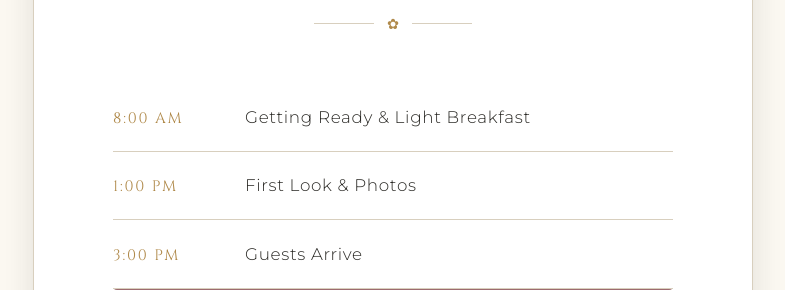
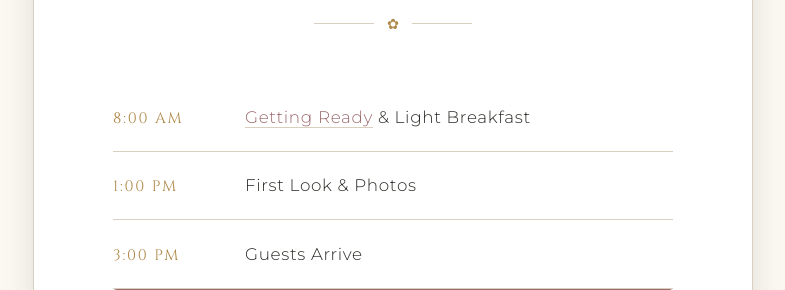
Before and after one commit to stevenliuxd/wedding-site, a Flask app: page /weddingparty in a window 1280 px wide. Shown: the part 2420-2710 px from the top of the page, without its empty margins (247-1032 px from the left). Run offline with Flask 3, Linux system fonts and the light colour scheme.

Commit message:
Link Getting Ready to makeup page, point back-link to wedding party
Co-Authored-By: Claude Opus 4.7 <noreply@anthropic.com>

```diff
--- a/templates/makeup.html
+++ b/templates/makeup.html
@@ -109,7 +109,7 @@
 </div>
 
 <p style="text-align: center; margin-top: 2rem; font-size: .85rem;">
-  <a href="{{ url_for('index') }}" style="color: var(--muted); border: none;">&larr; Back to wedding site</a>
+  <a href="{{ url_for('wedding_party') }}" style="color: var(--muted); border: none;">&larr; Back to wedding party</a>
 </p>
 
 </body>
--- a/templates/wedding_party.html
+++ b/templates/wedding_party.html
@@ -78,7 +78,7 @@
   <div class="program">
     <div class="program-row">
       <div class="program-time">8:00 AM</div>
-      <div class="program-event">Getting Ready &amp; Light Breakfast</div>
+      <div class="program-event"><a href="{{ url_for('makeup') }}">Getting Ready</a> &amp; Light Breakfast</div>
     </div>
     <div class="program-row">
       <div class="program-time">1:00 PM</div>
```
